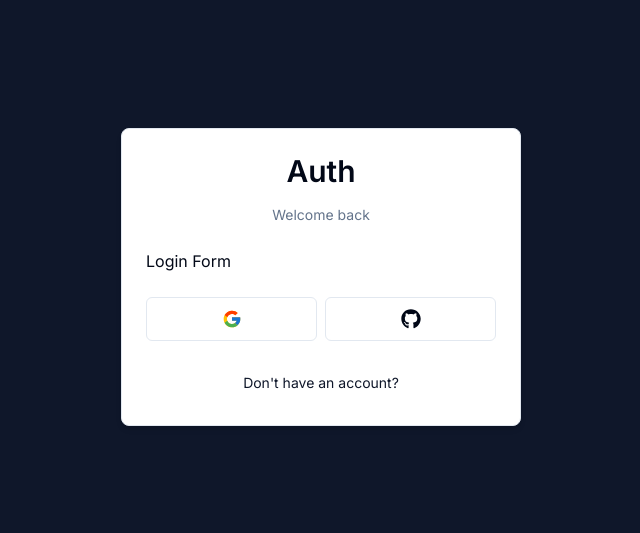
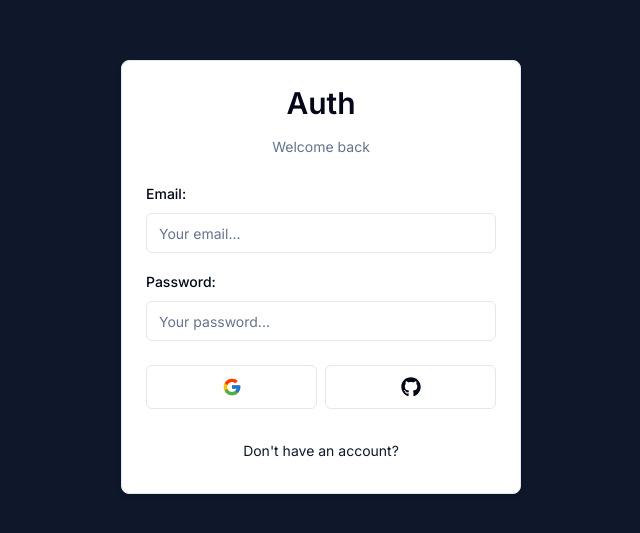
Before and after one commit to emanuelcosta-dev/next-authv5, a Next.js app: page /auth/login in a window 1280 px wide. Shown: the part 123-656 px from the top of the page, without its empty margins (319-959 px from the left). Built offline with nearby package versions, Linux system fonts and the light colour scheme.

Commit message:
Add email and password inputs

```diff
--- a/components/auth/login-form.tsx
+++ b/components/auth/login-form.tsx
@@ -13,6 +13,7 @@
 } from "@/components/ui/form";
 import { LoginSchema } from "@/schemas";
 import { CardWrapper } from "@/components/auth/card-wrapper";
+import { Input } from "@/components/ui/input";
 
 export const LoginForm = () => {
   const form = useForm<z.infer<typeof LoginSchema>>({
@@ -30,7 +31,46 @@
       backButtonHref="/auth/register"
       showSocial
     >
-      Login Form
+      <Form {...form}>
+        <form onSubmit={form.handleSubmit(() => {})} className="space-y-6">
+          <div className="space-y-4">
+            <FormField
+              control={form.control}
+              name="email"
+              render={({ field }) => (
+                <FormItem>
+                  <FormLabel>Email:</FormLabel>
+                  <FormControl>
+                    <Input
+                      {...field}
+                      placeholder="Your email..."
+                      type="email"
+                    />
+                  </FormControl>
+                  <FormMessage />
+                </FormItem>
+              )}
+            ></FormField>
+            <FormField
+              control={form.control}
+              name="password"
+              render={({ field }) => (
+                <FormItem>
+                  <FormLabel>Password:</FormLabel>
+                  <FormControl>
+                    <Input
+                      {...field}
+                      placeholder="Your password..."
+                      type="password"
+                    />
+                  </FormControl>
+                  <FormMessage />
+                </FormItem>
+              )}
+            ></FormField>
+          </div>
+        </form>
+      </Form>
     </CardWrapper>
   );
 };
--- a/schemas/index.ts
+++ b/schemas/index.ts
@@ -1,6 +1,6 @@
 import * as z from "zod";
 
 export const LoginSchema = z.object({
-  email: z.string().email(),
+  email: z.string().email({ message: "Invalid email provided" }),
   password: z.string(),
 });
```
